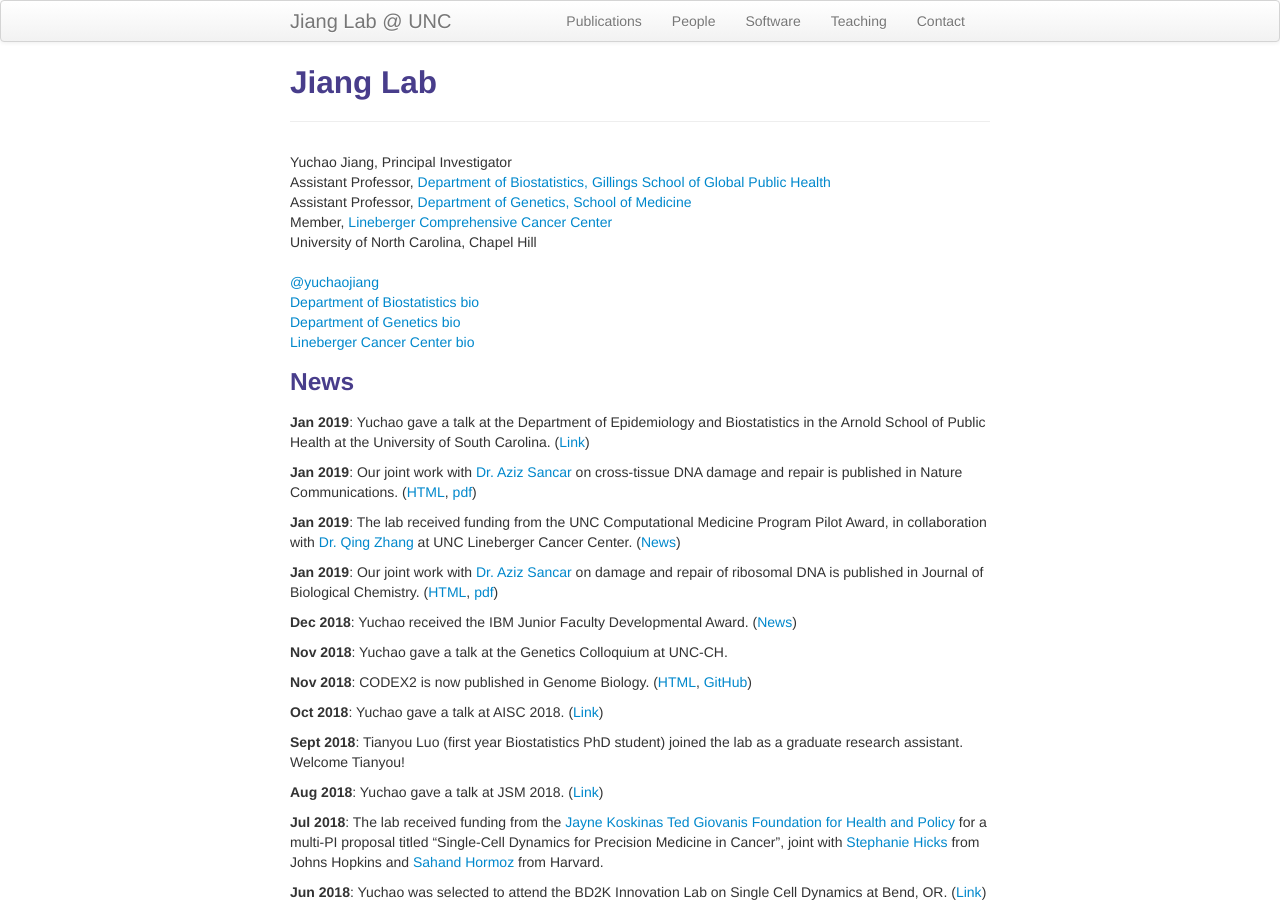
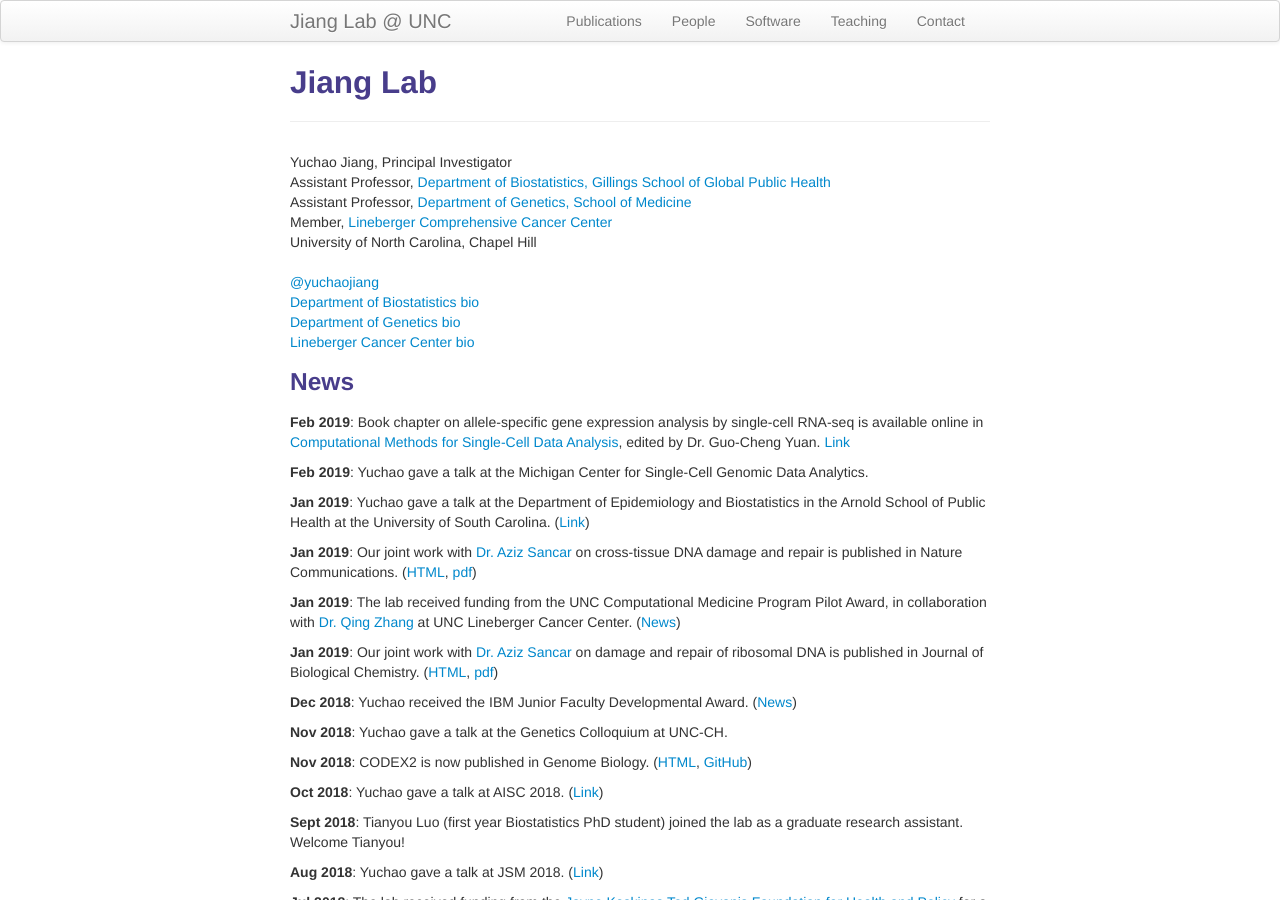
Before and after one commit to yuchaojiang/yuchaojiang.github.io, a Jekyll site: the page built from index.md, in a window 1280 px wide and 900 px high. Built offline with Jekyll 4.4.1, drawn with Linux system fonts in a browser that asks for light colours.

Commit message:
Update index.md

```diff
--- a/index.md
+++ b/index.md
@@ -25,6 +25,10 @@ description: I am an Assistant Professor in the Department of Biostatistics and
 </div>
 
 ### News
+**Feb 2019**: Book chapter on allele-specific gene expression analysis by single-cell RNA-seq is available online in [Computational Methods for Single-Cell Data Analysis](https://www.springer.com/us/book/9781493990566), edited by Dr. Guo-Cheng Yuan. [Link](https://link.springer.com/protocol/10.1007%2F978-1-4939-9057-3_11)
+
+**Feb 2019**: Yuchao gave a talk at the Michigan Center for Single-Cell Genomic Data Analytics.
+
 **Jan 2019**: Yuchao gave a talk at the Department of Epidemiology and Biostatistics in the Arnold School of Public Health at the University of South Carolina. ([Link](https://www.dropbox.com/s/knzk4asp4vgrsuj/epibioJiangvs2.jpg?dl=0))
 
 **Jan 2019**: Our joint work with [Dr. Aziz Sancar](http://sancarlab.unc.edu/) on cross-tissue DNA damage and repair is published in Nature Communications. ([HTML](https://www.nature.com/articles/s41467-019-08290-2), [pdf](https://www.nature.com/articles/s41467-019-08290-2.pdf))
```
